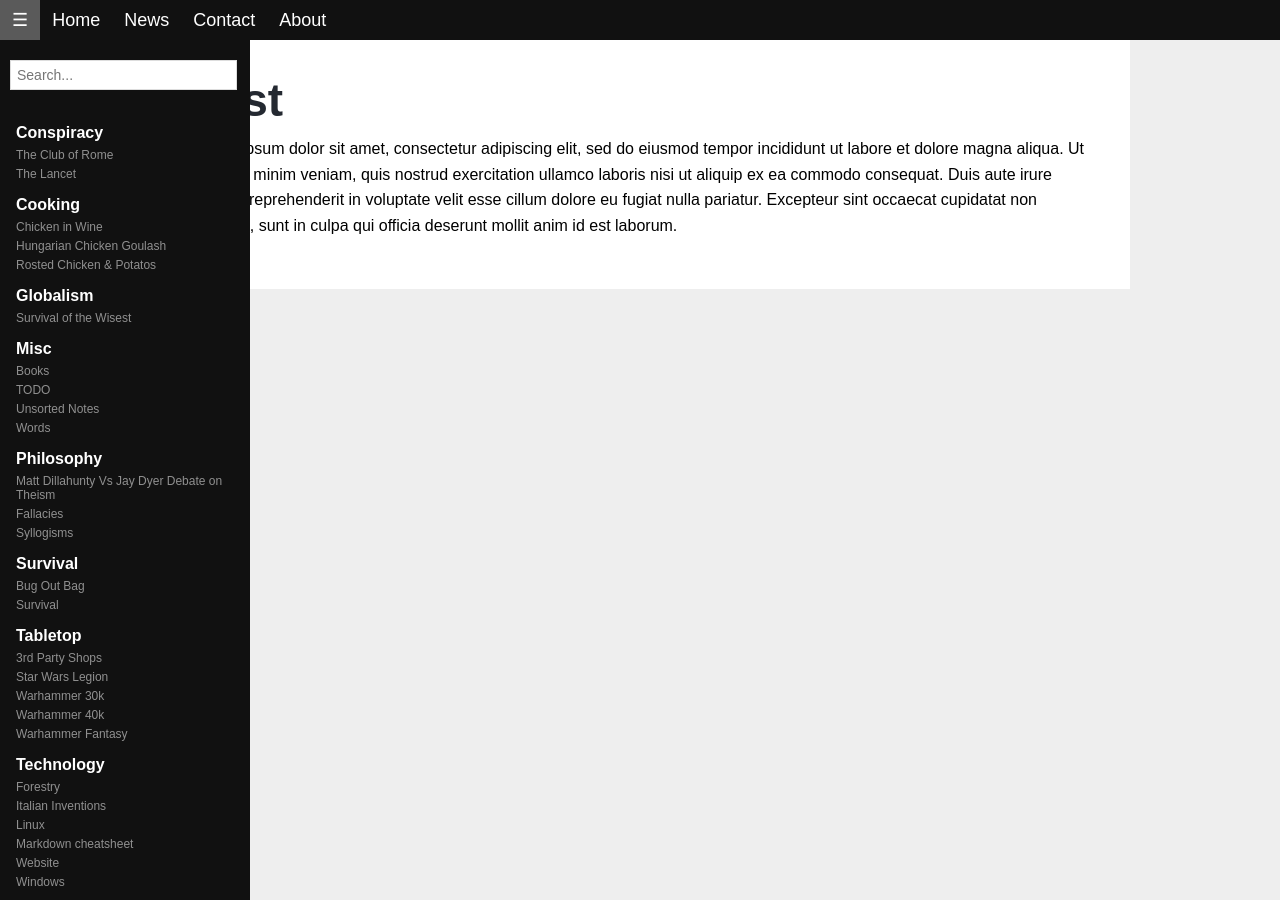
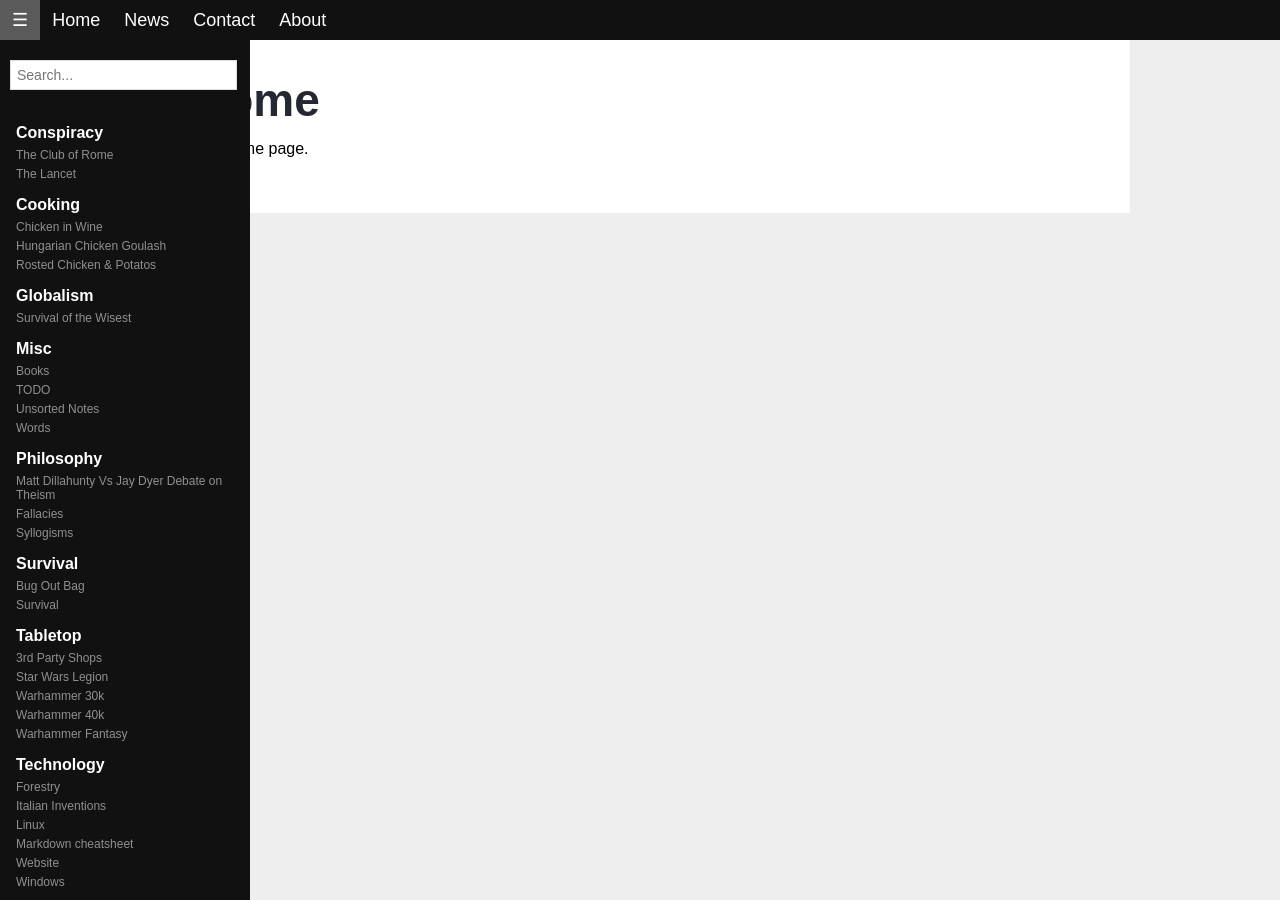
Before and after one commit to ddigiorg/ddigiorg.github.io, a Jekyll site: the page built from index.html, in a window 1280 px wide. Built offline with Jekyll 4.4.1, drawn with Linux system fonts in a browser that asks for light colours.

Commit message:
2021-04-05 updates

```diff
--- a/_config.yml
+++ b/_config.yml
@@ -1,3 +1,4 @@
 markdown: kramdown
-baseurl: /notes
+title: ddigiorg.github.io
+url: https://ddigiorg.github.io/
 exclude: ["README.md"]
--- a/index.html
+++ b/index.html
@@ -1,7 +1,7 @@
 ---
 layout: default
+title: Home
 ---
 
-<h1>Test</h1>
-<p>Lorem ipsum dolor sit amet, consectetur adipiscing elit, sed do eiusmod tempor incididunt ut labore et dolore magna aliqua. Ut enim ad minim veniam, quis nostrud exercitation ullamco laboris nisi ut aliquip ex ea commodo consequat. Duis aute irure dolor in reprehenderit in voluptate velit esse cillum dolore eu fugiat nulla pariatur. Excepteur sint occaecat cupidatat non proident, sunt in culpa qui officia deserunt mollit anim id est laborum.
-</p>
+<h1>Home</h1>
+<p>The home page.</p>
```
Also changed, not shown: .forestry/front_matter/templates/default.yml (deleted), .forestry/front_matter/templates/test.yml (deleted), .forestry/settings.yml (deleted), README.md, _includes/head.html (line endings or trailing spaces).
